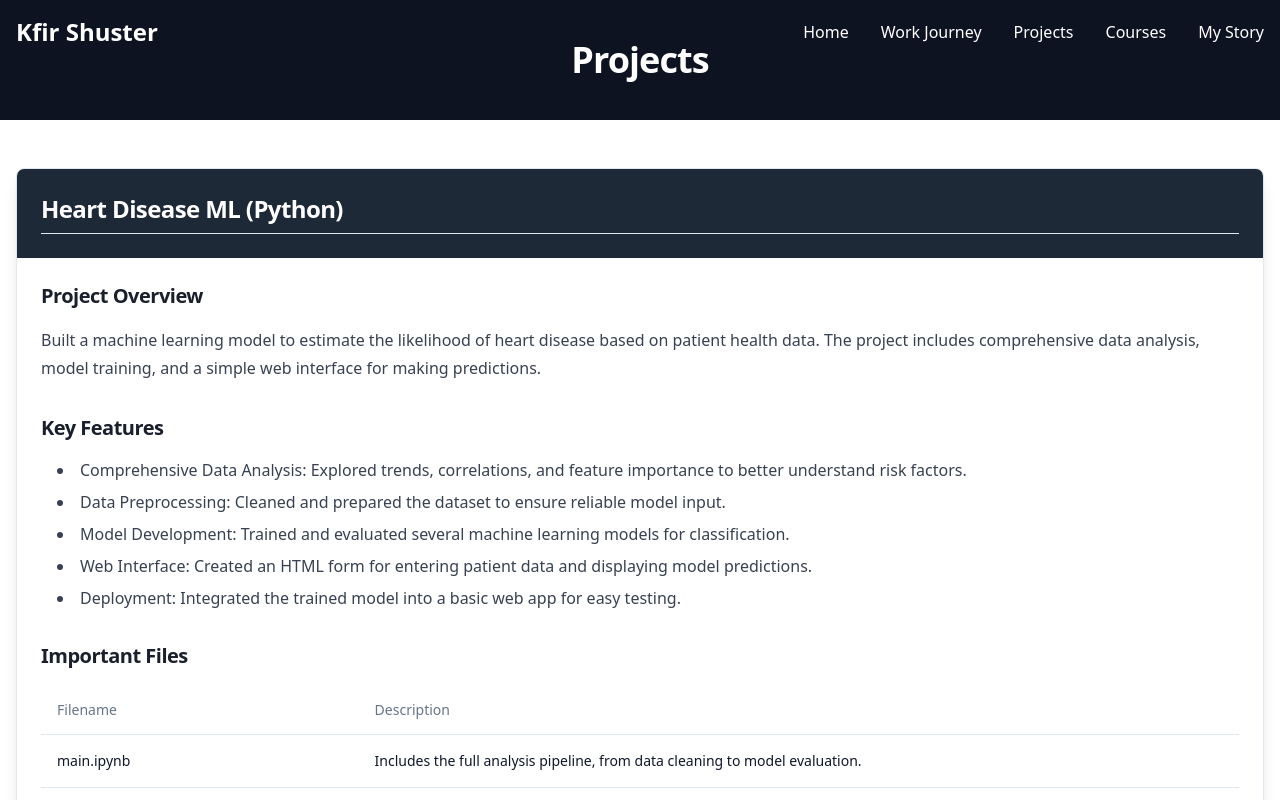
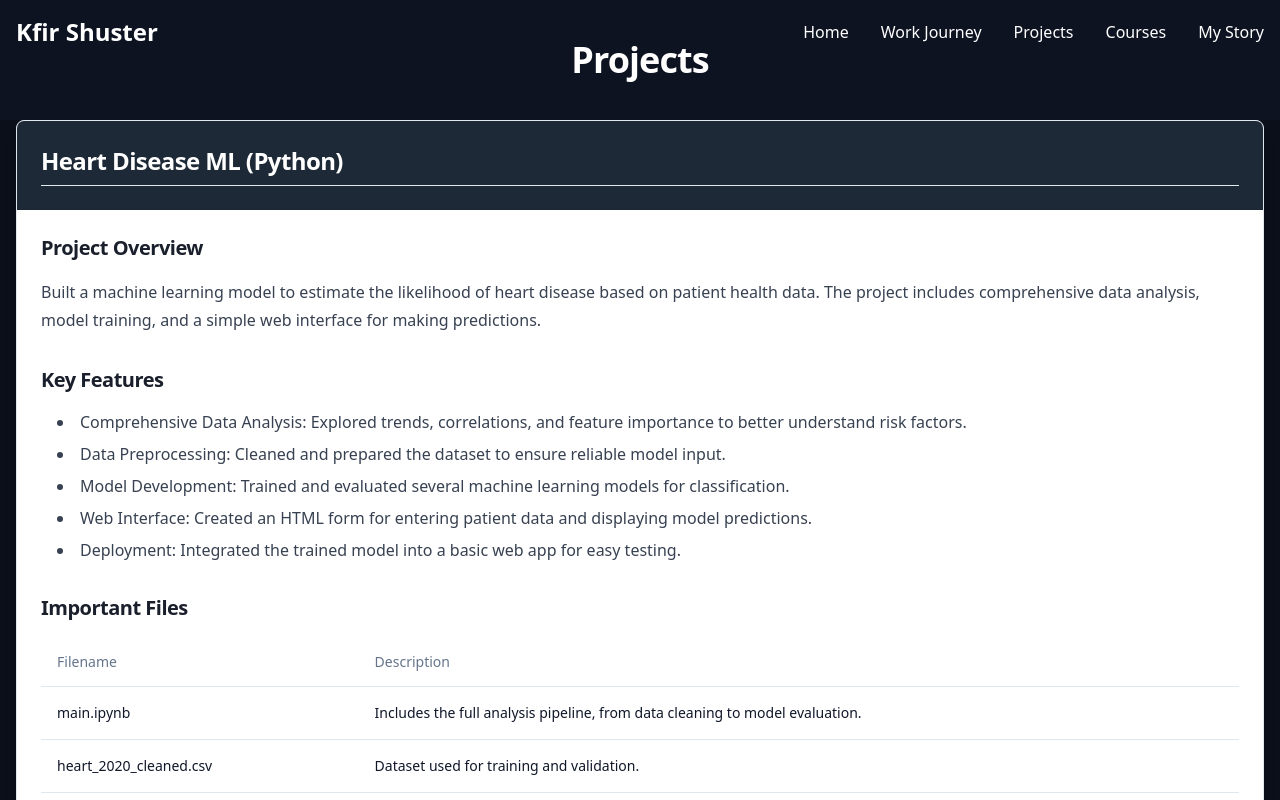
Before and after one commit to Ks619/digital-identity, a React (Vite) app: page /projects in a window 1280 px wide. Shown: the top 800 px of the page. Built offline with nearby package versions, Linux system fonts and the light colour scheme.

Commit message:
Fix: Remove whitespace gap in projects page
Removed the whitespace gap between the header and the "Heart Disease ML" title on the projects page.

```diff
--- a/src/pages/Projects.tsx
+++ b/src/pages/Projects.tsx
@@ -44,10 +44,10 @@ const Projects = () => {
         </div>
       </div>
 
-      <section className="py-12 bg-white">
+      <section className="py-0 bg-tech-700">
         <div className="container mx-auto px-4">
           {/* Heart Disease ML Project - removed gap */}
-          <div id="heart-disease-ml" ref={heartDiseaseRef} className="mb-16 pt-0 mt-0">
+          <div id="heart-disease-ml" ref={heartDiseaseRef} className="mb-16">
             <Card className="overflow-hidden shadow-lg">
               <div className="bg-[#1e2938] text-white p-6">
                 <h2 className="text-2xl font-bold">Heart Disease ML (Python)</h2>
@@ -105,8 +105,8 @@ const Projects = () => {
             </Card>
           </div>
 
-          {/* Compiler Project - removed gap */}
-          <div id="compiler" ref={compilerRef} className="mb-8 pt-0 mt-0">
+          {/* Compiler Project */}
+          <div id="compiler" ref={compilerRef} className="mb-8">
             <Card className="overflow-hidden shadow-lg">
               <div className="bg-tech-500 text-white p-6">
                 <h2 className="text-2xl font-bold">Imaginary Language Compiler (C)</h2>
```
